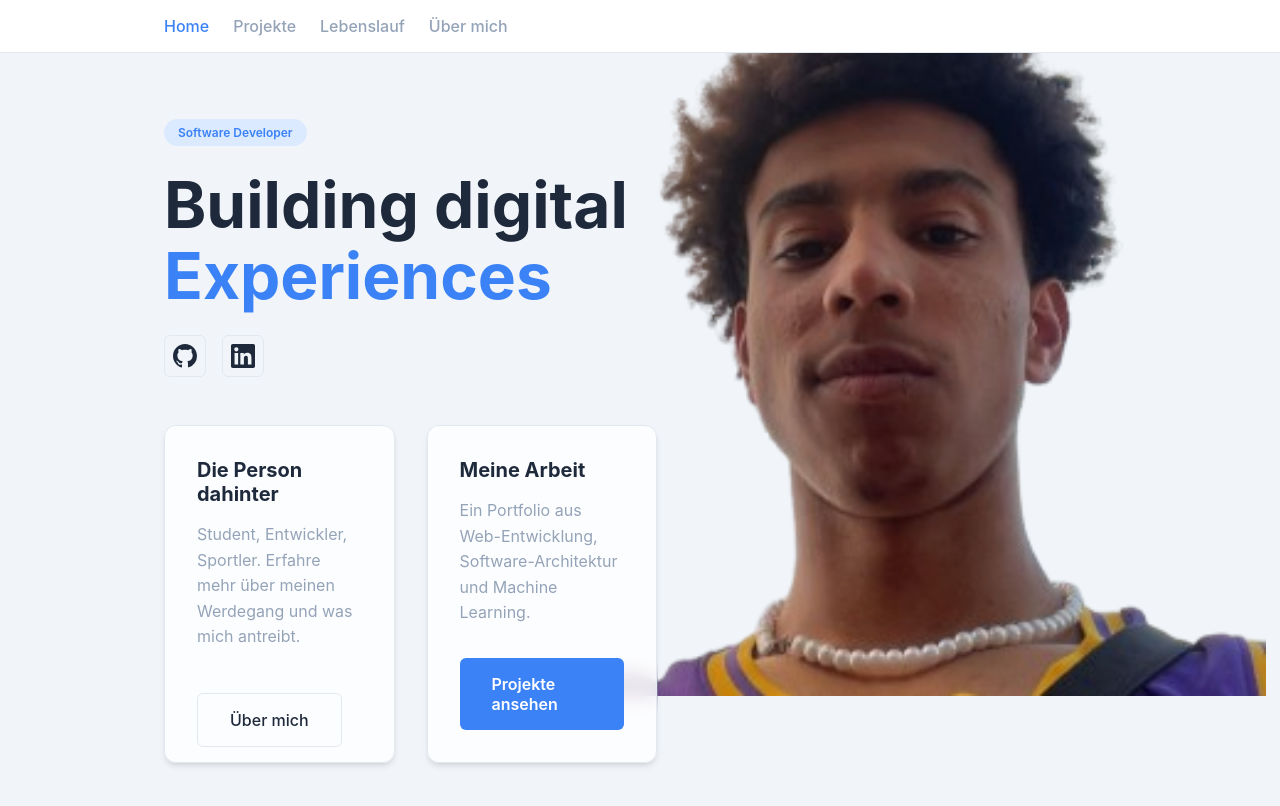
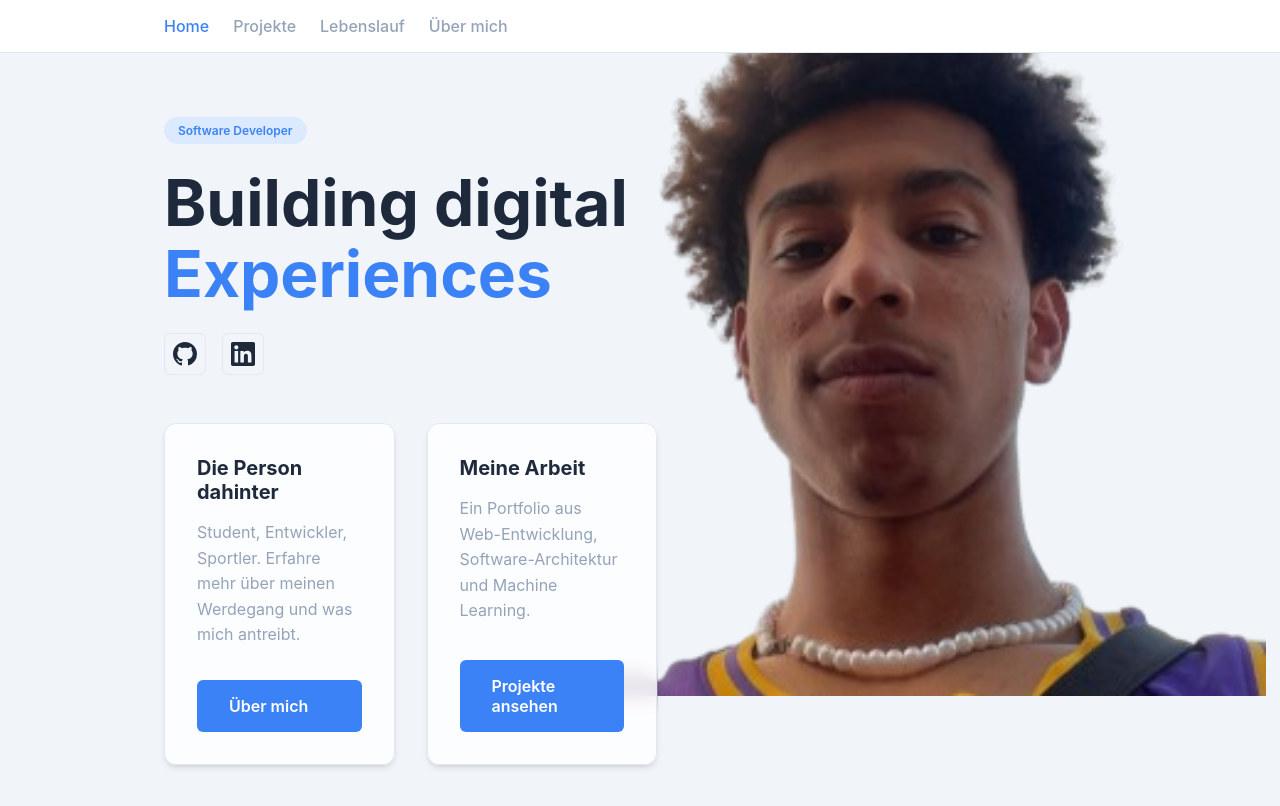
Before and after one commit to aaron04648/Portfolio_AaronStupf, an Angular app: page / in a window 1280 px wide. Shown: the top 806 px of the page. Built offline with nearby package versions, Linux system fonts and the light colour scheme.

Commit message:
enhance - home : ui

```diff
--- a/src/app/pages/home/home.component.html
+++ b/src/app/pages/home/home.component.html
@@ -32,7 +32,7 @@
           Student, Entwickler, Sportler. Erfahre mehr über meinen Werdegang und was mich antreibt.
         </p>
         <div class="card-footer">
-          <a routerLink="/aboutme" class="btn-secondary">Über mich</a>
+          <a routerLink="/aboutme" class="btn-primary">Über mich</a>
         </div>
       </div>
 
```
